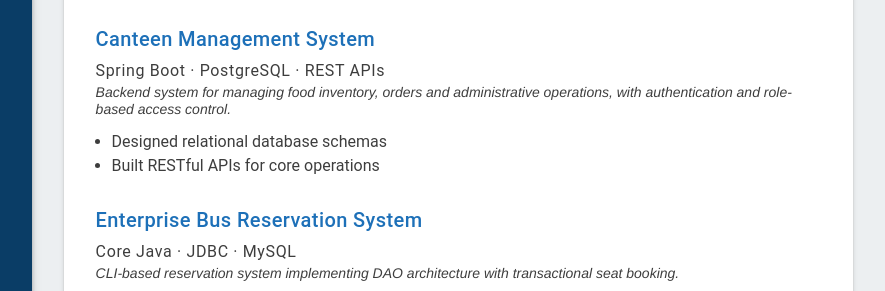
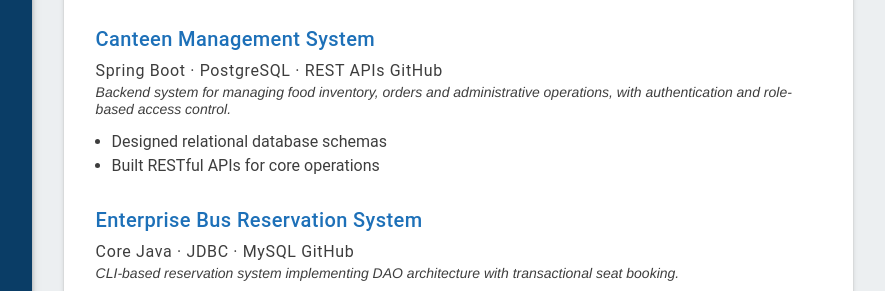
Before and after one commit to KartikHalkunde/kartikhalkunde.github.io, a plain HTML site: page index.html in a window 1280 px wide. Shown: the part 936-1227 px from the top of the page, without its empty margins (395-1280 px from the left). Drawn offline with Linux system fonts and the light colour scheme.

Commit message:
added GitHub repo links to the projects

```diff
--- a/index.html
+++ b/index.html
@@ -147,7 +147,7 @@
                 <section>
                     <h3 class="mdl-typography--title mdl-color-text--indigo-500">LockedIn Browser Extension</h3>
                     <p class="mdl-typography--subhead mdl-typography--subhead-color-contrast">JavaScript · HTML · CSS |
-                        <a href="https://github.com/KartikHalkunde" style="color: inherit;">GitHub</a>
+                        <a href="https://github.com/KartikHalkunde/LockedIn-YT" style="color: inherit;">GitHub</a>
                     </p>
                     <p class="mdl-typography--body-1 mdl-typography--body-1-color-contrast">
                         Open-source browser extension that removes distracting YouTube elements including Shorts,
@@ -163,7 +163,10 @@
                 <section>
                     <h3 class="mdl-typography--title mdl-color-text--indigo-500">Canteen Management System</h3>
                     <p class="mdl-typography--subhead mdl-typography--subhead-color-contrast">Spring Boot · PostgreSQL ·
-                        REST APIs</p>
+                        REST APIs
+<a href="https://github.com/KartikHalkunde/canteen-management" style="color: inherit;">GitHub</a>
+
+</p>
                     <p class="mdl-typography--body-1 mdl-typography--body-1-color-contrast">
                         Backend system for managing food inventory, orders and administrative operations, with
                         authentication and role-based access control.
@@ -177,7 +180,9 @@
                 <section>
                     <h3 class="mdl-typography--title mdl-color-text--indigo-500">Enterprise Bus Reservation System</h3>
                     <p class="mdl-typography--subhead mdl-typography--subhead-color-contrast">Core Java · JDBC · MySQL
-                    </p>
+                    <a href="https://github.com/KartikHalkunde/bus-reservation-system" style="color: inherit;">GitHub</a>
+
+</p>
                     <p class="mdl-typography--body-1 mdl-typography--body-1-color-contrast">
                         CLI-based reservation system implementing DAO architecture with transactional seat booking.
                     </p>
```
